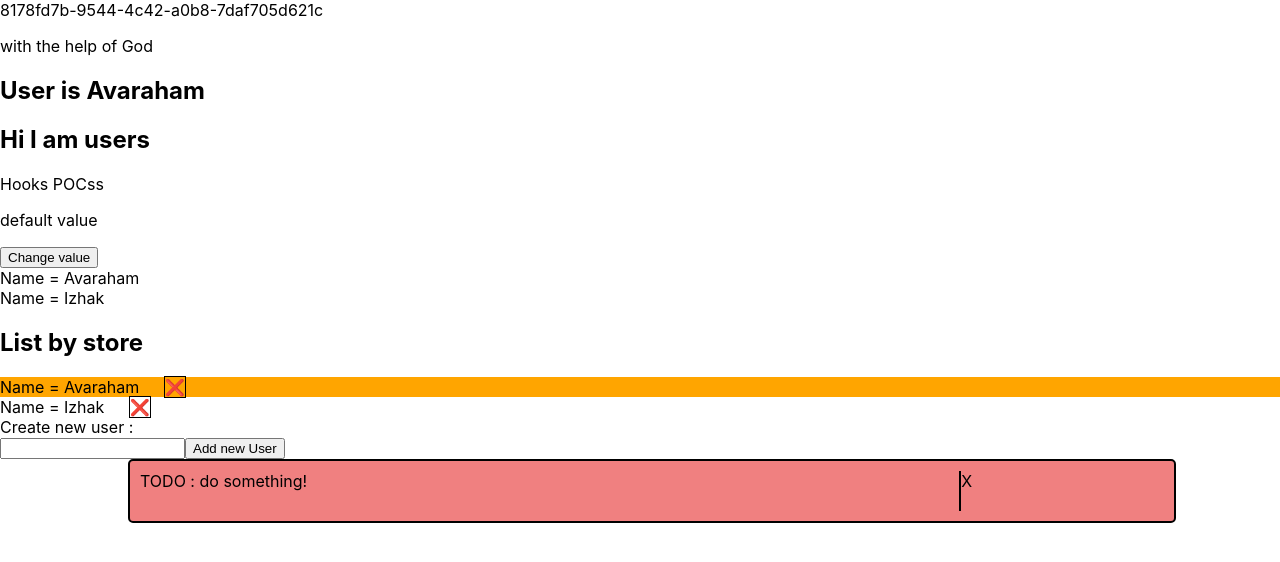
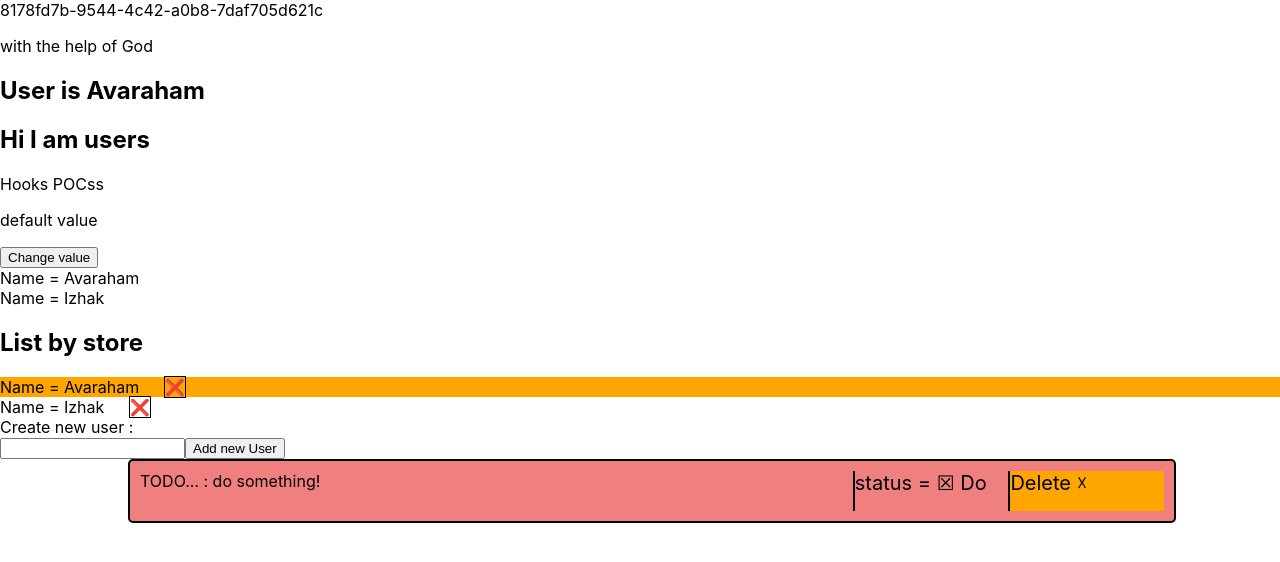
Before and after one commit to lingar-poc/react-todos-frontend, a React (Create React App) app: page / in a window 1280 px wide. Shown: the top 562 px of the page. Built offline with nearby package versions, Linux system fonts and the light colour scheme.

Commit message:
TODO finished

```diff
--- a/src/App.css
+++ b/src/App.css
@@ -62,7 +62,7 @@
 }
 .description{
   position: relative;
-  width: 80%;
+  width: 50%;
   display: inline-block;
 }
 .mark{
@@ -70,5 +70,14 @@
   display: inline-block;
   border-left: 2px solid black;
   height: 100%;
+  float: right;
+  width: 15%;
+  cursor: pointer;
 
 }
+.mark .icon{
+  font-size: 20px;
+}
+.delete{
+  background: orange;
+}
--- a/src/features/todo/Todo.jsx
+++ b/src/features/todo/Todo.jsx
@@ -14,9 +14,22 @@ export function Todo(props) {
 
 
     return (
-        <div className={"todo " +(mark ? " done" : "not-done")}>
-            <div className="description">TODO : {props.description}</div>
-            <div className= "mark">X</div>
+        <div className={"todo " + (mark ? " done" : "not-done")}>
+            <div className="description">{mark? "DONE!" : "TODO..."} : {props.description}</div>
+            <div className="mark delete"  onClick={() => alert("TODO - delete action")}>
+                <span className="icon">Delete  &#9747;
+
+                </span>
+
+            </div>
+            <div className="mark"  onClick={() => tick(!mark)}>
+                <span className="icon"> {mark ? <span>status = &#9745; Undo</span>:<span>status =  &#9746; Do </span>}
+
+                </span>
+
+            </div>
+
+
         </div>
     );
 }
```
Also changed, not shown: 1 other file (tests, documents, lock files or other folders).
